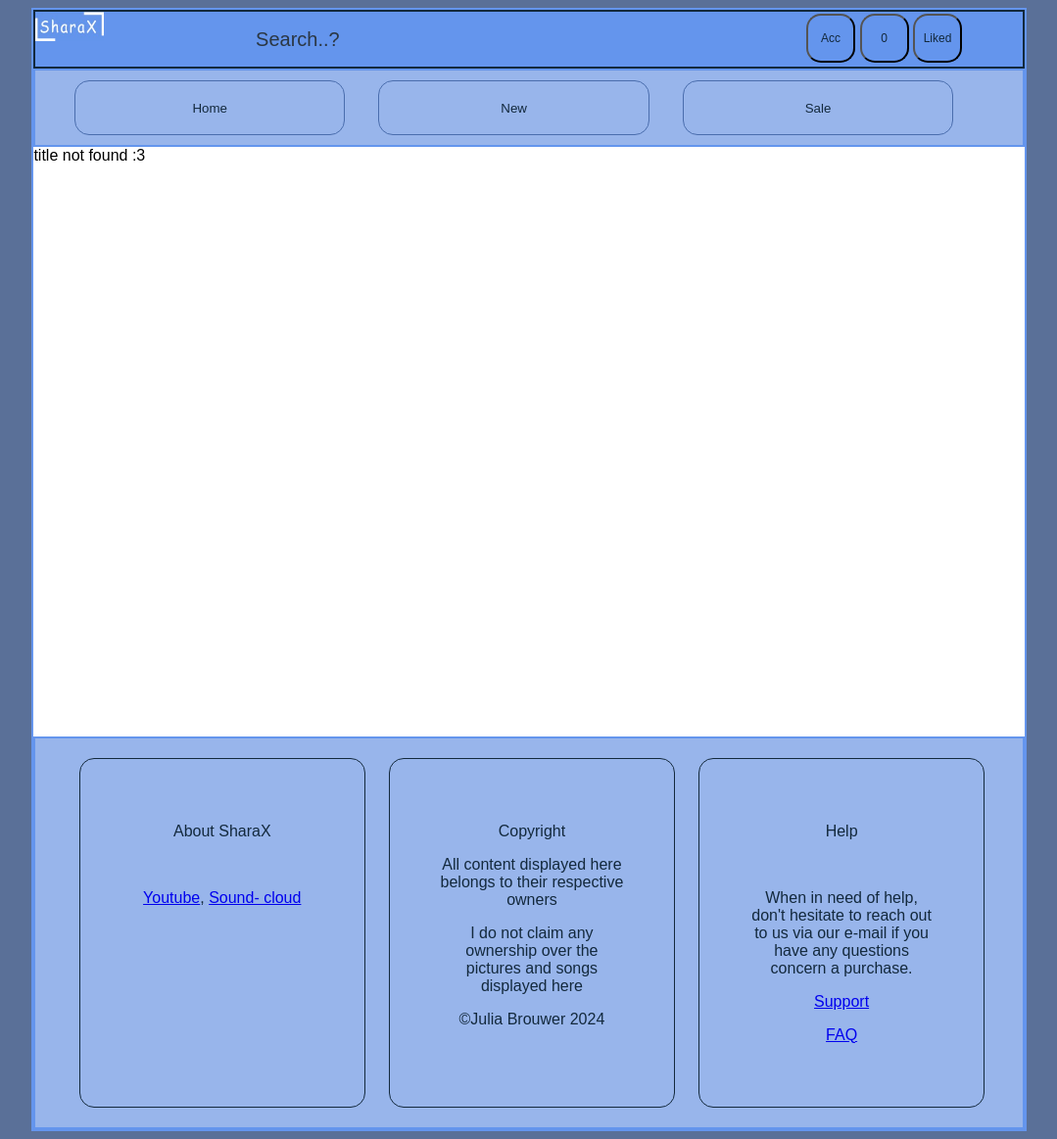
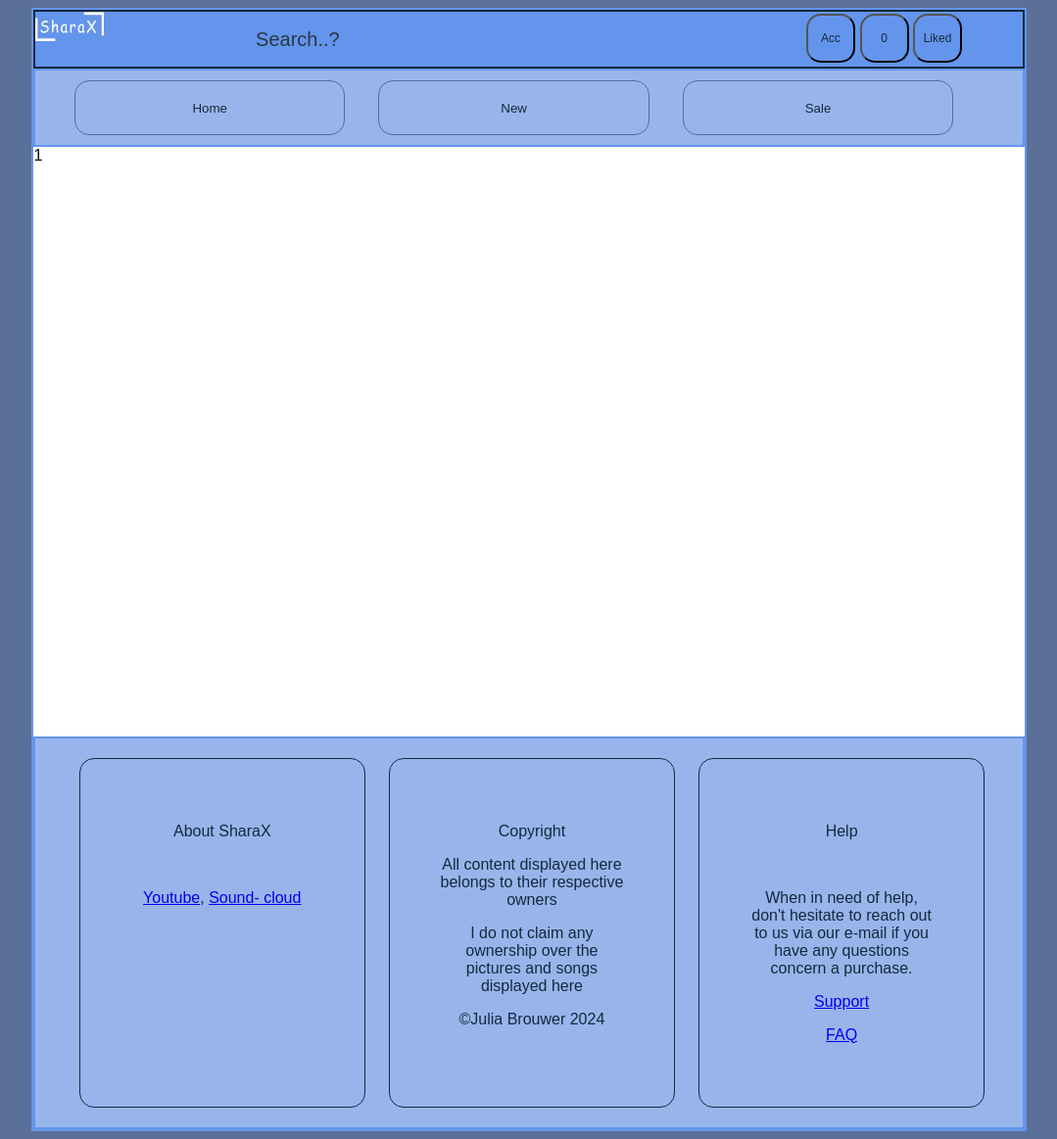
Before and after one commit to GLU-CSD/weekopdrachten-webshop-dynamisch-MoonyDewDrops, a PHP site: page /productPage.php?id=1 in a window 1280 px wide. Shown: the whole page at 98% size, without its empty margins (102-1181 px from the left). Run offline with PHP 8.4, Linux system fonts and the light colour scheme.

Commit message:
Cleanup & tiny change

```diff
--- a/productPage.php
+++ b/productPage.php
@@ -28,18 +28,18 @@
     <div class="product">
       <?php
 
-      if(!empty($_GET['title']))
+      if(!empty($_GET['id']))
       {
-        echo $_GET['title'];
+        echo $_GET['id'];
       } else{
-        echo 'title not found :3';
+        echo 'id not found :3';
       }
 
       // if($id == 'abce83e6-9ff1-435f-9189-0e93dcf14829'){
 
       // }
 
-      // $id = $_GET['id'];
+       $id = $_GET['id'];
 
       //$id = $_GET['product['id']'];
 
```
Also changed, not shown: Assets/css/3products.css (+1 -68 lines).
